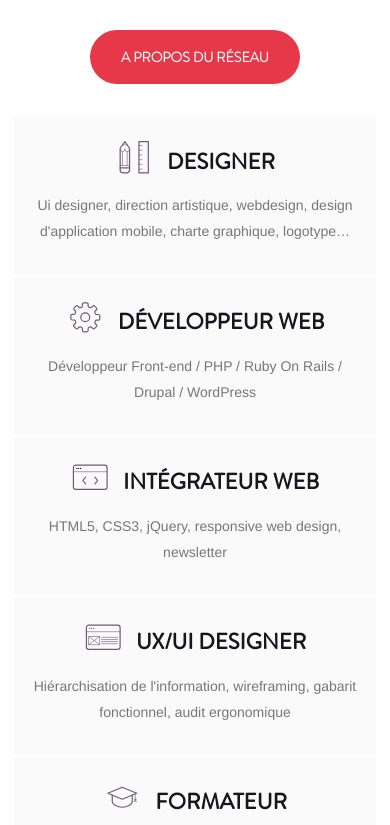
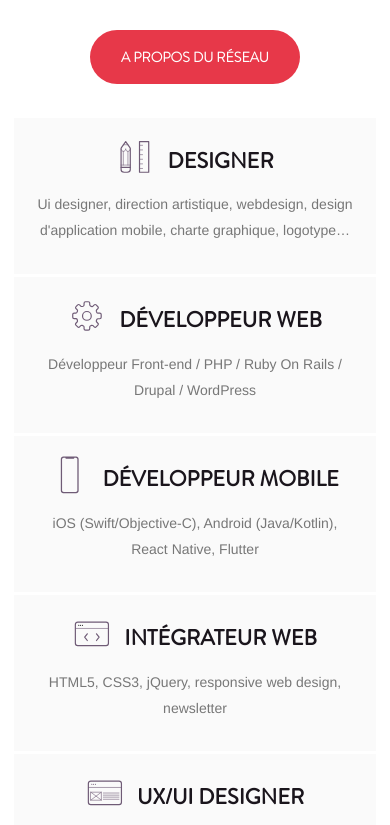
Before and after one commit to hellodeloo/the-greaaat-gatsby, a Gatsby site: page / in a window 390 px wide. Shown: the part 741-1566 px from the top of the page. Built offline with nearby package versions, Linux system fonts and the light colour scheme; Gatsby itself is replaced by a stand-in of ours.

Commit message:
Add Mobile Developer skill

```diff
--- a/src/assets/css/main.css
+++ b/src/assets/css/main.css
@@ -1353,6 +1353,10 @@ tbody tr:nth-child(even) {
   background: #fafafa
 }
 
+.skills__item .title-small {
+  font-size: 1.35em;
+}
+
 .no-flexbox .skills__item {
   display: inline-block;
   vertical-align: top
--- a/src/pages/index.js
+++ b/src/pages/index.js
@@ -67,6 +67,16 @@ export default () => (
           </li>
 
           <li className="skills__item">
+          	<h3 className="title-small">
+          	  <svg className="icon-svg" xmlns="http://www.w3.org/2000/svg" viewBox="0 0 15 31">
+          	    <path d="m141.663001 6.485h-10.612412c-1.10793 0-2.005589.89799952-2.005589 2.00558907v25.98882183c0 1.1075896.897659 2.0055891 2.005589 2.0055891h10.612753c1.10793 0 2.005589-.8979995 2.005589-2.0055891v-25.98848104c-.000341-1.10793034-.898-2.00592986-2.00593-2.00592986zm.955935 27.6283952c0 .7528201-.610367 1.3631871-1.363187 1.3631871h-9.815288c-.752821 0-1.363188-.610367-1.363188-1.3631871v-25.3716389c0-.7528201.610367-1.36318714 1.363188-1.36318714h1.32161c.062365.0957639.057253.24980405.057253.34522715 0 .14620182.208568.51528473.554477.55720274.327165.03953242 2.830999.00408956 3.087619.00034079.256279.00374877 2.759772.03919163 3.087959-.00034079.345227-.04191801.553795-.41100092.553795-.55720274 0-.0954231-.004771-.24946325.057254-.34522715h1.095662c.75282 0 1.363187.61036704 1.363187 1.36318714v25.3716389z" fill="#6f5b76" transform="translate(-129 -6)" />
+          	  </svg>
+          	  Développeur mobile
+          	</h3>
+          	<p className="skills__legend">iOS (Swift/Objective-C), Android (Java/Kotlin), React Native, Flutter</p>
+          </li>
+
+          <li className="skills__item">
             <h3 className="title-small">
               <svg className="icon-svg" xmlns="http://www.w3.org/2000/svg" viewBox="0 0 32 32" enableBackground="new 0 0 32 32">
                 <path stroke="#6F5B76" strokeLinecap="round" strokeLinejoin="round" strokeMiterlimit="10" d="M28 26h-24c-1.1 0-2-.9-2-2v-16c0-1.1.9-2 2-2h24c1.1 0 2 .9 2 2v16c0 1.1-.9 2-2 2z" fill="none"/>
```
Also changed, not shown: 1 other file.
